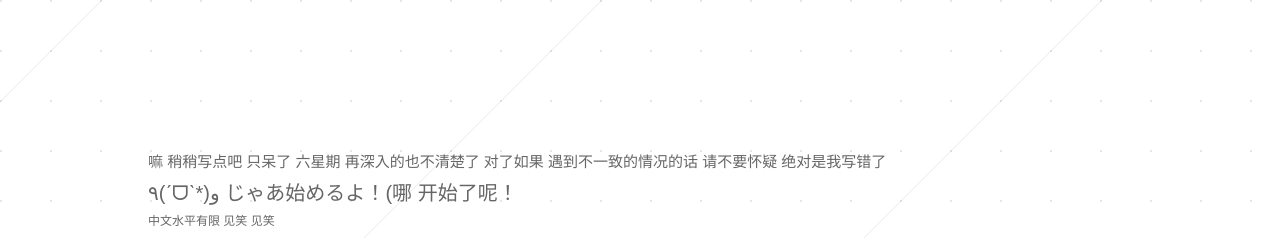
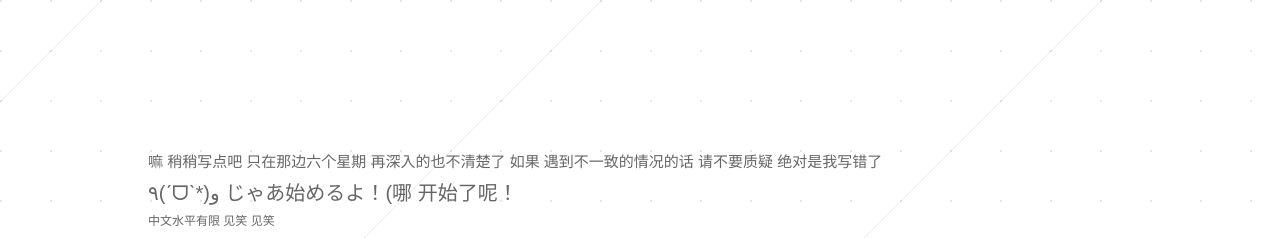
Before and after one commit to team-cirno/CssaWeb, a website: page Tokyo.html in a window 1280 px wide. Shown: the top 238 px of the page. Drawn offline with Linux system fonts and the light colour scheme; files whose address does not match are found by name.

Commit message:
Update Tokyo.html

```diff
--- a/Tokyo.html
+++ b/Tokyo.html
@@ -29,7 +29,7 @@
   <div id="main_conter">
     <div class="container">
 
-      <p class="text15">嘛 稍稍写点吧 只呆了 六星期 再深入的也不清楚了 对了如果 遇到不一致的情况的话 请不要怀疑 绝对是我写错了</p>
+      <p class="text15">嘛 稍稍写点吧 只在那边六个星期 再深入的也不清楚了 如果 遇到不一致的情况的话 请不要质疑 绝对是我写错了</p>
       <p class="text20">٩(ˊᗜˋ*)و じゃあ始めるよ！(哪 开始了呢！</p>
       <p class="text05">中文水平有限 见笑 见笑</p>
 
```
